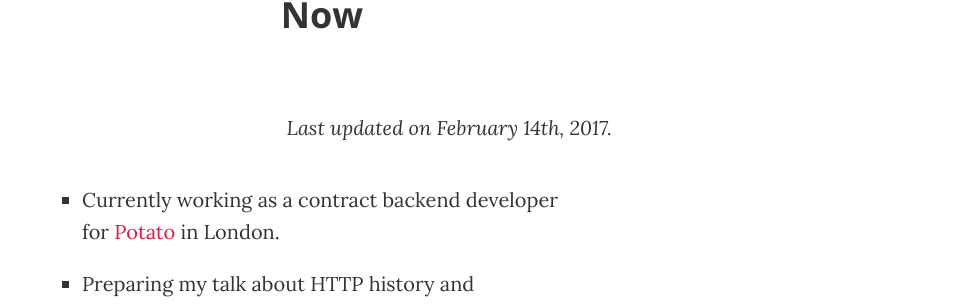
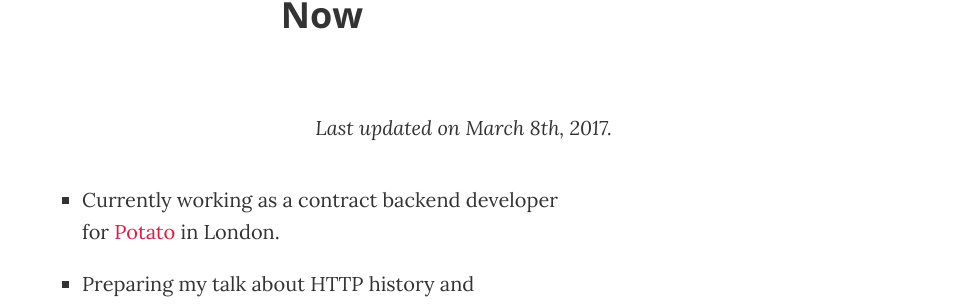
Before and after one commit to ana-balica/ana-balica.github.io, a Jekyll site: the page built from now.html, in a window 1280 px wide. Shown: the part 171-476 px from the top of the page, without its empty margins (318-1271 px from the left). Built offline with Jekyll 4.4.1, drawn with Linux system fonts in a browser that asks for light colours.

Commit message:
Timestamp my yesterday update

```diff
--- a/now.html
+++ b/now.html
@@ -6,7 +6,7 @@
 ---
 <div class="posts custom-page-container">
   <h1>Now</h1>
-  <p class="last-updated"><em>Last updated on February 14th, 2017.</em></p>
+  <p class="last-updated"><em>Last updated on March 8th, 2017.</em></p>
   <ul class="now-list">
       <li>Currently working as a contract backend developer for <a href='https://p.ota.to' target='_blank'>Potato</a> in London.</li>
       <li>Preparing my talk about HTTP history and performance for <a href="http://2017.render-conf.com/talks#ana-balica">RenderConf 2017</a> in Oxford, UK. <em>(30 minutes is not enough.)</em></li>
```
